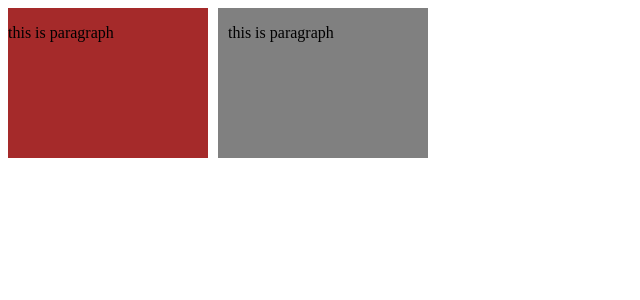
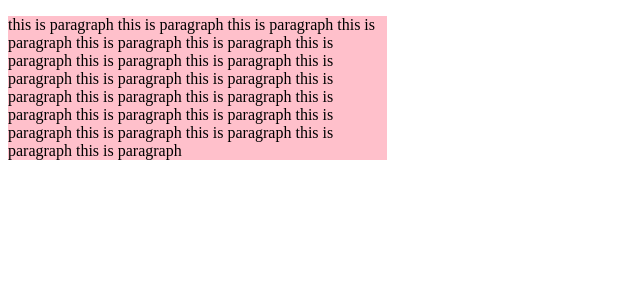
Before and after one commit to imranworkspace/css_practice, a React (Create React App) app: page / in a window 1280 px wide. Shown: the top 300 px of the page, without its empty margins (0-640 px from the left). Built offline with nearby package versions, Linux system fonts and the light colour scheme.

Commit message:
percentage in margin better choice instead px

```diff
--- a/src/App.js
+++ b/src/App.js
@@ -1,14 +1,16 @@
 import React from 'react'
+import Margin_px_percentage from './Margin_px_percentage'
 // import CssProperties from './CssProperties'
 // import MarginPadding from './MarginPadding'
-import Diff_MarginPadding from './Diff_MarginPadding'
+// import Diff_MarginPadding from './Diff_MarginPadding'
 
 const App = () => {
   return (
     <React.Fragment>
       {/* <CssProperties /> */}
       {/* <MarginPadding /> */}
-      <Diff_MarginPadding />
+      {/* <Diff_MarginPadding /> */}
+      <Margin_px_percentage />
     </React.Fragment>
   )
 }
--- /dev/null
+++ b/src/Margin_px_percentage.js
@@ -0,0 +1,16 @@
+import React from 'react'
+import './mycss/margin_px_per.css'
+const Margin_px_percentage = () => {
+  return (
+    <div>
+      <p>this is paragraph this is paragraph this is paragraph this is paragraph this is paragraph
+      this is paragraph this is paragraph this is paragraph this is paragraph this is paragraph this is paragraph
+      this is paragraph this is paragraph this is paragraph this is paragraph this is paragraph this is paragraph
+      this is paragraph this is paragraph this is paragraph this is paragraph this is paragraph this is paragraph
+      </p>
+
+    </div>
+  )
+}
+
+export default Margin_px_percentage
--- /dev/null
+++ b/src/mycss/margin_px_per.css
@@ -0,0 +1,5 @@
+p{
+    background-color: pink;
+    /* width: 300px; */
+    width: 30%; /* always percentage perform better as Response page */
+}
```
